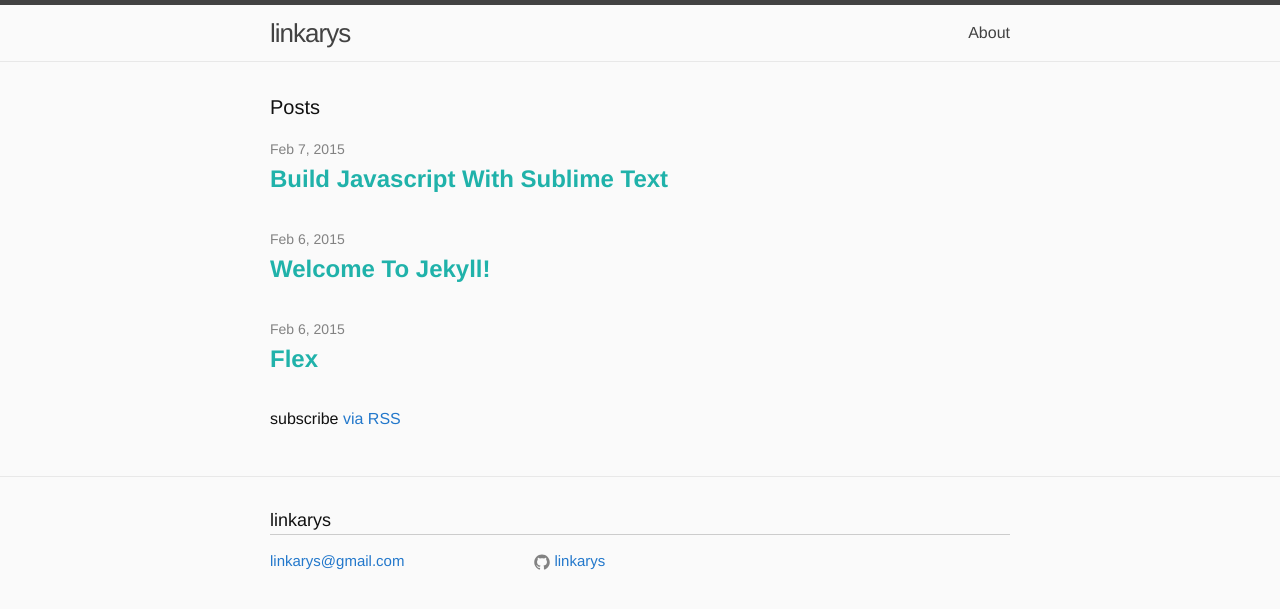
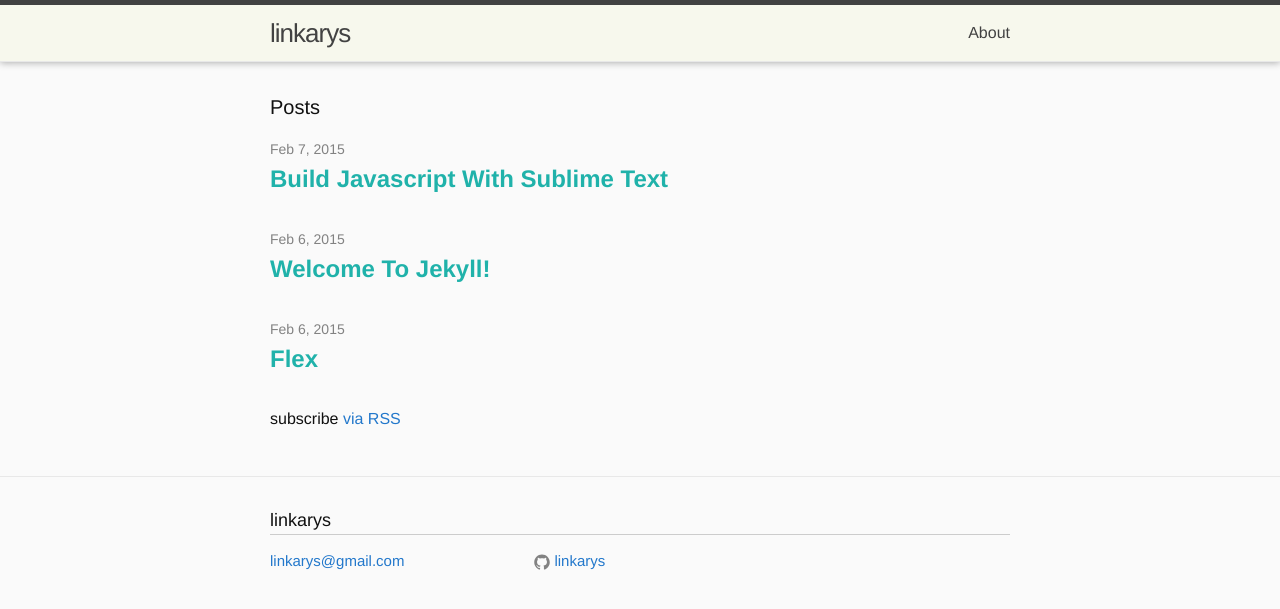
Before and after one commit to linkarys/linkarys.github.io, a Jekyll site: the page built from index.html, in a window 1280 px wide. Shown: the top 609 px of the page. Built offline with Jekyll 4.4.1, drawn with Linux system fonts in a browser that asks for light colours; the list of posts is cut into pages by our own code.

Commit message:
styles tweak

```diff
--- a/_sass/_layout.scss
+++ b/_sass/_layout.scss
@@ -5,9 +5,11 @@
     border-top: 5px solid $grey-color-dark;
     border-bottom: 1px solid $grey-color-light;
     min-height: 56px;
-
+    background-color: #f7f8ed;
+    color: #654f41;
     // Positioning context for the mobile navigation icon
     position: relative;
+    box-shadow: 0 1px 7px rgba(0, 0, 0, 0.3);
 }
 
 .site-title {
```
